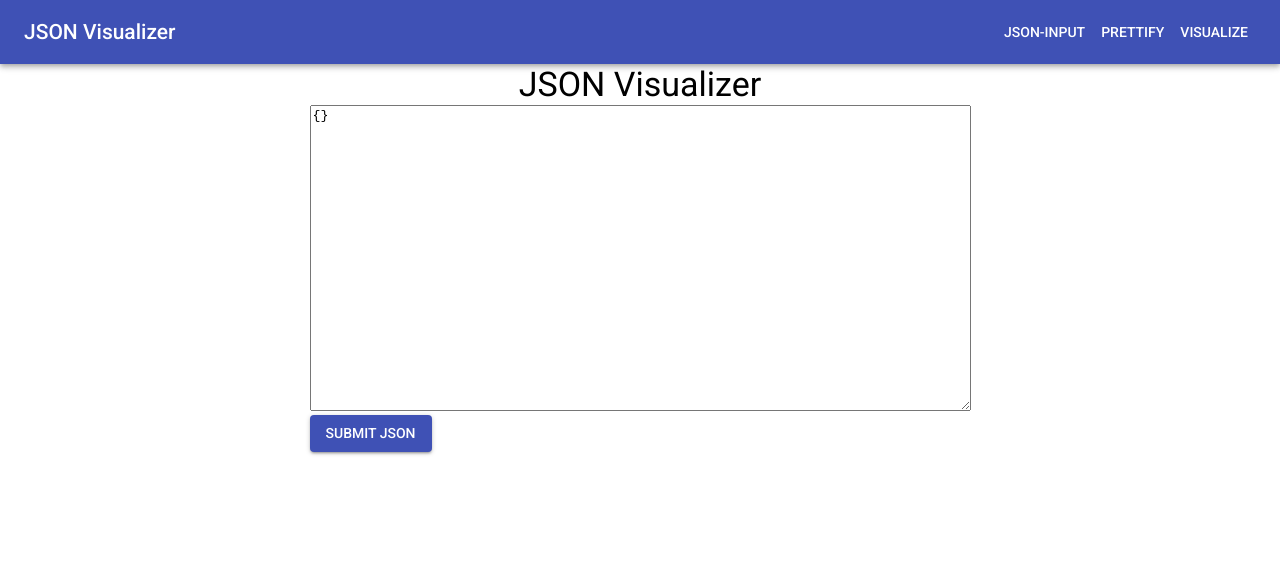
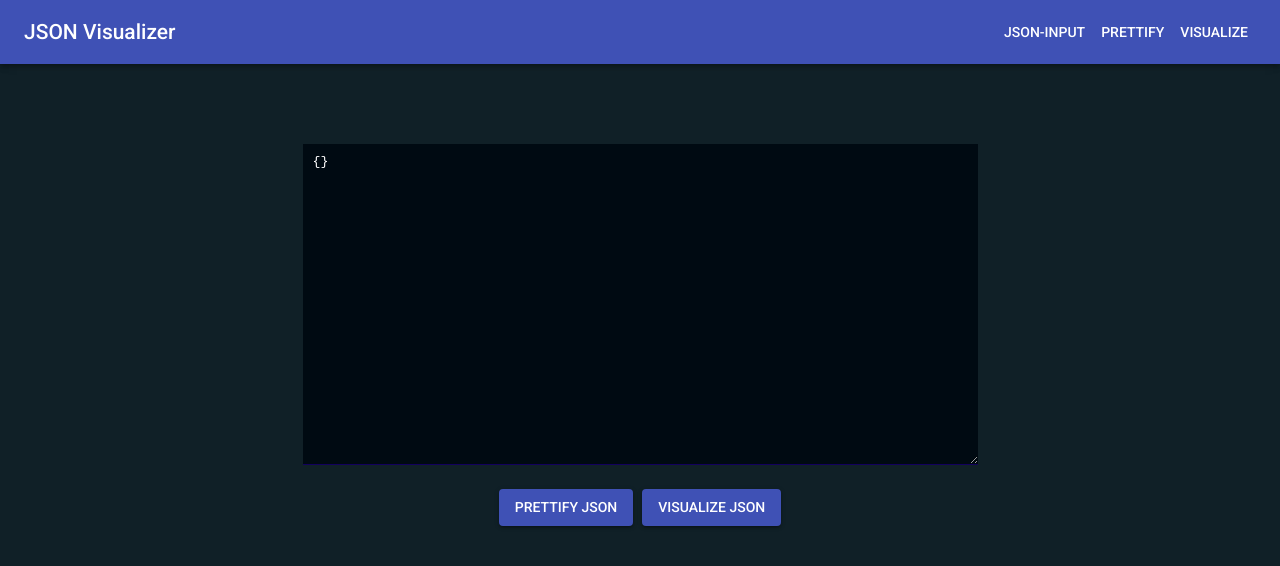
Before and after one commit to chaitanyabaranwal/JSON_Visualizer, a React (Create React App) app: page / in a window 1280 px wide. Shown: the top 566 px of the page. Built offline with nearby package versions, Linux system fonts and the light colour scheme.

Commit message:
Front-end stuff on home page

```diff
--- a/package.json
+++ b/package.json
@@ -3,8 +3,9 @@
   "version": "0.1.0",
   "private": true,
   "dependencies": {
-    "@material-ui/core": "^3.7.1",
+    "@material-ui/core": "^3.8.3",
     "d3": "^5.7.0",
+    "material-ui": "^1.0.0-beta.47",
     "react": "^16.7.0",
     "react-dom": "^16.7.0",
     "react-scripts": "^2.1.3"
--- a/src/App.css
+++ b/src/App.css
@@ -30,3 +30,31 @@
     transform: rotate(360deg);
   }
 }
+
+/* CSS written for app components */
+
+.json-form {
+  display: flex;
+  justify-content: center;
+  align-items: center;
+  margin-top: 80px;
+}
+
+.json-input {
+  margin-bottom: 20px;
+  background-color: #000a12;
+  color: white;
+  border: none;
+  border-bottom: 1px solid #12005e;
+  padding: 10px;
+}
+
+.json-input:focus {
+  outline: none;
+}
+
+.form-btn-group {
+  display: flex;
+  justify-content: center;
+  align-items: center;
+}
--- a/src/App.js
+++ b/src/App.js
@@ -39,10 +39,18 @@ class App extends Component {
   }
 
   // On clicking prettify JSON button
-  prettifyJSON(json_data) {
+  prettifyJSON(json) {
     this.setState({
-      json_data: json_data,
+      json_data: json,
       view_mode: 'prettify',
+    });
+  }
+
+  // On clicking visualize JSON button
+  visualizeJSON(json) {
+    this.setState({
+      json_data: json,
+      view_mode: 'visualize',
     });
   }
 
@@ -52,7 +60,8 @@ class App extends Component {
 
     switch (view_mode) {
       case 'input':
-        show_mode = <JSONForm json={this.state.json_data} handleSubmit={(json_data) => this.prettifyJSON(json_data)} />
+        show_mode = <JSONForm json={this.state.json_data} prettifySubmit={(json) => this.prettifyJSON(json)}
+          visualizeSubmit={(json) => this.visualizeJSON(json)} />
         break;
       case 'prettify':
         show_mode = <Prettify json={this.state.json_data} />
--- a/src/components/JSONForm.js
+++ b/src/components/JSONForm.js
@@ -1,41 +1,42 @@
 import React from 'react';
 import Button from '@material-ui/core/Button';
-import { Typography } from '@material-ui/core';
 
 // Form to handle JSON Input by users
 class JSONForm extends React.Component {
   constructor(props) {
     super(props);
-    this.state = {value: this.props.json};
+    this.state = {
+      json_data: this.props.json,
+    };
 
     this.handleChange = this.handleChange.bind(this);
   }
 
   handleChange(event) {
-    this.setState({ value: event.target.value });
+    this.setState({ json_data: event.target.value });
   }
 
   render() {
     return (
-      <div>
-        <Typography align='center' color='inherit' variant='display1'>
-            JSON Visualizer
-        </Typography>
-        <div className='justified'>
-          <form onSubmit={() => this.props.handleSubmit(this.state.value)}>
-            <textarea type='text' onChange={this.handleChange} value={this.state.value} rows='20' cols='80'>
-              {this.props.json}
-            </textarea>
-            <br />
-            <Button variant='contained' color='primary' type='submit'>
-              Submit JSON
-            </Button>
-          </form>
-        </div>
+      <div className='json-form'>
+        <form>
+          <textarea type='text' className='json-input' onChange={this.handleChange} value={this.state.json_data}
+            rows='20' cols='80'>
+            {this.props.json}
+          </textarea>
+          <br />
+          <div className='form-btn-group'>
+            <Button onClick={() => this.props.prettifySubmit(this.state.json_data)} variant='contained'
+              color='primary' type='submit'>Prettify JSON</Button>
+            &nbsp;&nbsp;
+            <Button onClick={() => this.props.visualizeSubmit(this.state.json_data)} variant='contained'
+              color='primary' type='submit'>Visualize JSON</Button>
+          </div>
+        </form>
       </div>
     )
   }
 
 }
 
-export default JSONForm;
+export default (JSONForm);
--- a/src/components/Visualize.js
+++ b/src/components/Visualize.js
@@ -12,24 +12,50 @@ class Visualize extends React.Component {
   }
 
   componentDidMount() {
-    this.drawChart();
+    this.visualizeJson();
   }
 
   componentWillUnmount() {
-    this.removeChart();
+    this.removeJson();
   }
 
-  drawChart() {
-    const data = [12, 5, 6, 6, 9, 10];
-    const w = 700;
-    const h = 300;
+  visualizeJson() {
+    // set dimensions of margins of diagram
+    var margin = {top: 20, left: 90, bottom: 30, right: 90}, width = 600 - margin.left - margin.right,
+      height = 500 - margin.top - margin.bottom;
+    var treemap = d3.tree().size([height, width]);
 
-    const svg = d3.select('body').append('svg').attr('width', w).attr('height', h).style('margin-left', 100);
-    svg.selectAll('rect').data(data).enter().append('rect').attr('x', (d, i) => i * 70).attr('y', (d, i) => h - 10 * d).
-      attr('width', 65).attr('height', (d, i) => d * 10).attr('fill', 'green');
+    // assign json data to node-layout
+    var nodes = d3.hierarchy(JSON.parse(this.state.json_data), function(d) {
+      console.log(d.children);
+      return d.children;
+    });
+    nodes = treemap(nodes);
+
+    // append svg to body of page
+    var svg = d3.select('body').append('svg').attr('width', width + margin.left + margin.right).
+      attr('height', height + margin.top + margin.bottom);
+    var g = svg.append('g').attr('transform', 'translate(' + margin.left + ',' + margin.top + ')');
+
+    // add links between nodes
+    var link = g.selectAll('.link').data(nodes.descendants().slice(1)).enter().append('path').attr('class', 'link').
+      attr('d', function(d) {
+        return ('M ' + d.y + ',' + d.x +
+          'C ' + (d.y + d.parent.y)/2 + ',' + d.x +
+          ' ' + (d.y + d.parent.y)/2 + ',' + d.parent.x +
+          ' ' + d.parent.y + ',' + d.parent.x);
+      });
+
+    // add each node as a group
+    var node = g.selectAll('.node').data(nodes.descendants()).enter().append('g').
+      attr('class', function(d) { return ('node ' + d.children ? 'node-internal' : 'node-leaf')}).
+      attr('transform', function(d) { return ('translate(' + d.y + ',' + d.x + ')')});
+
+    // add circle to node
+    node.append('circle').attr('r', 10);
   }
 
-  removeChart() {
+  removeJson() {
     d3.select('svg').remove();
   }
 
--- a/src/index.css
+++ b/src/index.css
@@ -6,14 +6,10 @@ body {
     sans-serif;
   -webkit-font-smoothing: antialiased;
   -moz-osx-font-smoothing: grayscale;
+  background-color: #102027;
 }
 
 code {
   font-family: source-code-pro, Menlo, Monaco, Consolas, "Courier New",
     monospace;
 }
-
-div.justified {
-  display: flex;
-  justify-content: center;
-}
```
Also changed, not shown: 1 other file (tests, documents, lock files or other folders).
